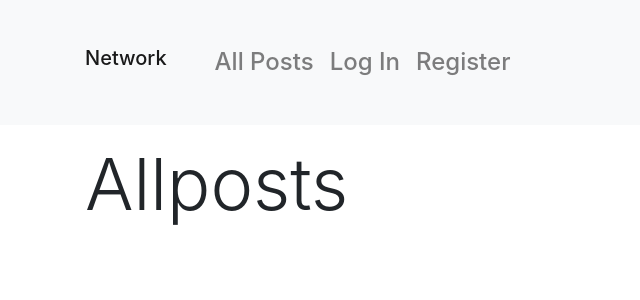
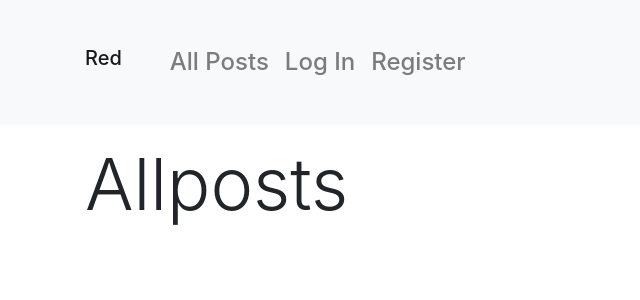
Before and after one commit to coglescode/network, a Django app: page / in a window 1280 px wide. Shown: the top 300 px of the page, without its empty margins (0-640 px from the left). Run offline with Django 3.2, Linux system fonts and the light colour scheme; data comes from the database, SQL or seed files in the repository.

Commit message:
Update layout.html

```diff
--- a/network/templates/network/layout.html
+++ b/network/templates/network/layout.html
@@ -11,7 +11,7 @@
     <body>
         <nav class="navbar navbar-expand-lg navbar-light py-3 bg-light">
         <div class="container bg-light">
-            <a class="navbar-brand h1" href="{% url 'index' %}">Network</a>
+            <a class="navbar-brand h1" href="{% url 'index' %}">Red</a>
             <button class="navbar-toggler" type="button" data-bs-toggle="collapse" data-bs-target="#navbarTogglerDemo01" aria-controls="navbarTogglerDemo01" aria-expanded="false" aria-label="Toggle navigation">
                 <span class="navbar-toggler-icon"></span>
             </button>
```
